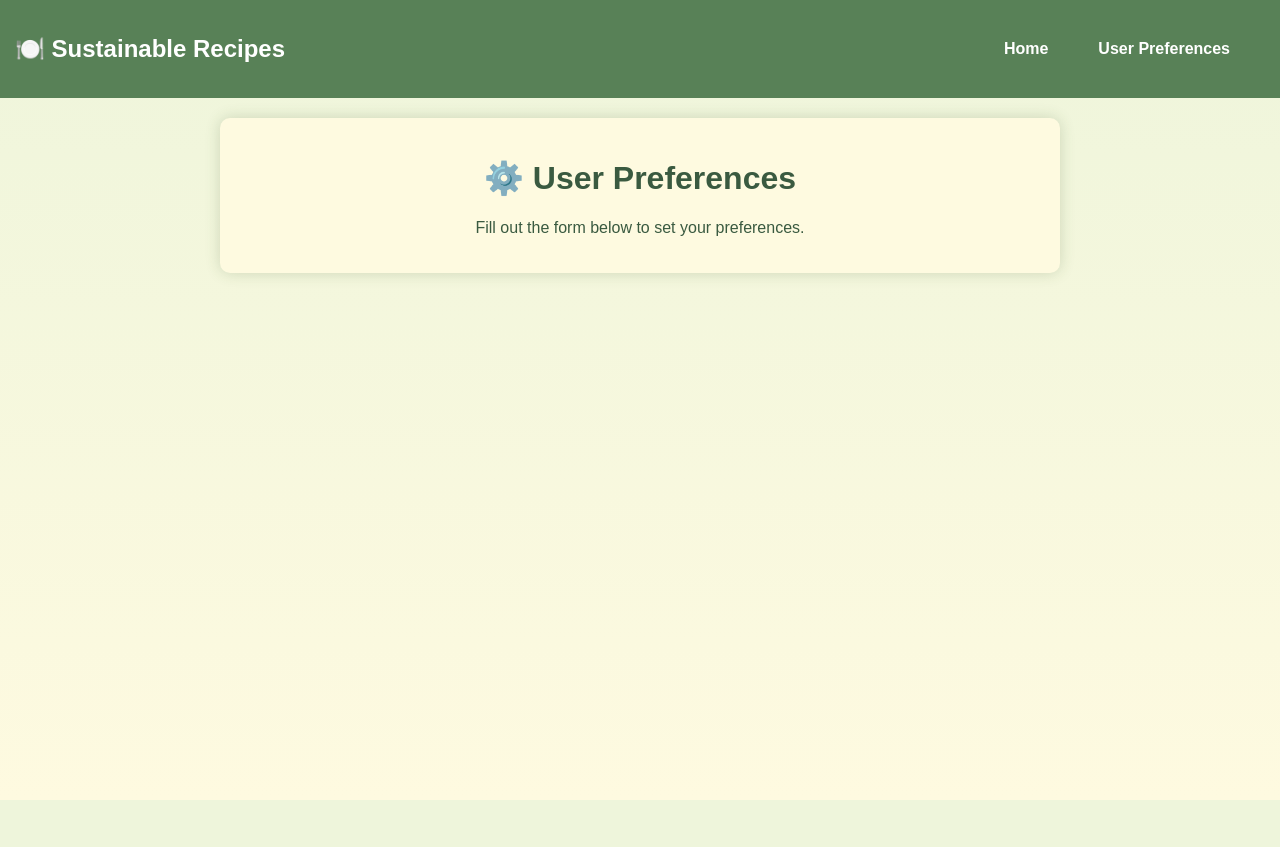
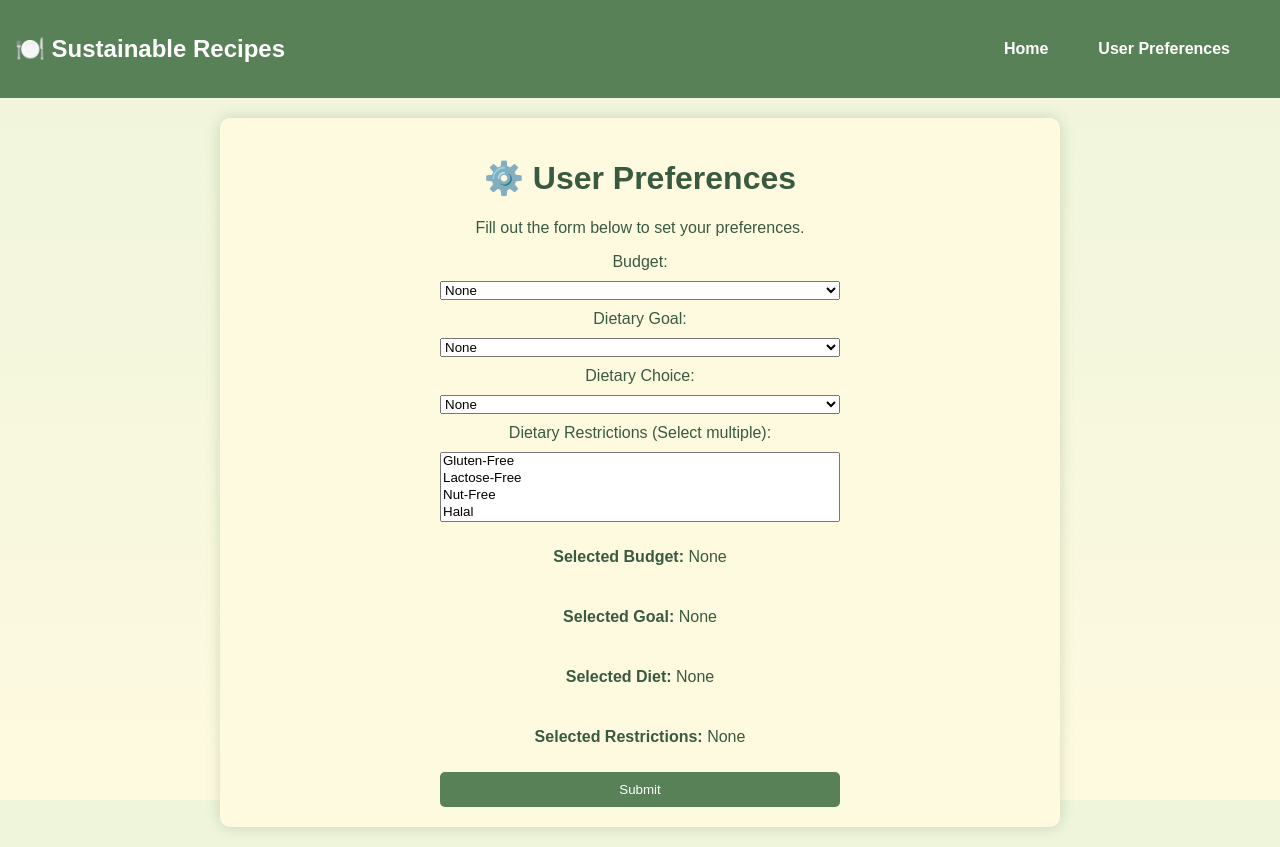
Before and after one commit to calvinlchen/sustainable-recipe-chatbot, a React (Create React App) app in the folder frontend/: page /userpreferences in a window 1280 px wide. Before the commit the page ends 800 px from the top, so only its background shows below. Built offline with nearby package versions, Linux system fonts and the light colour scheme.

Commit message:
Finished user pref frontend

```diff
--- a/frontend/src/pages/UserPref.js
+++ b/frontend/src/pages/UserPref.js
@@ -1,10 +1,69 @@
-import React from "react";
+import React, { useState } from "react";
 
 export default function UserPref() {
-  return (
+const [dietChoice, setDietChoice] = useState("");
+  const [budget, setBudget] = useState("");
+  const [dietRestrictions, setDietRestrictions] = useState([]);
+
+  const handleRestrictionChange = (e) => {
+    const value = Array.from(e.target.selectedOptions, option => option.value);
+    setDietRestrictions(value);
+  };
+
+const [dietGoal, setDietGoal] = useState("");
+
+return (
     <div className="page">
       <h1>⚙️ User Preferences</h1>
       <p>Fill out the form below to set your preferences.</p>
+
+      <form className="form">
+
+      <label>Budget:</label>
+      <select value={budget} onChange={(e) => setBudget(e.target.value)}>
+        <option value="">None</option>
+        <option value="low">Low</option>
+        <option value="medium">Medium</option>
+        <option value="high">High</option>
+      </select>
+
+      <label>Dietary Goal:</label>
+      <select value={dietGoal} onChange={(e) => setDietGoal(e.target.value)}>
+        <option value="">None</option>
+        <option value="Maintain Weight">Maintain Weight</option>
+        <option value="Gain Weight">Gain Weight</option>
+        <option value="Lose Weight">Lose Weight</option>
+      </select>
+
+        {/* Lifestyle Diet Choice (Single Select) */}
+        <label>Dietary Choice:</label>
+        <select value={dietChoice} onChange={(e) => setDietChoice(e.target.value)}>
+          <option value="">None</option>
+          <option value="vegetarian">Vegetarian</option>
+          <option value="vegan">Vegan</option>
+          <option value="pescatarian">Pescatarian</option>
+          <option value="keto">Keto</option>
+          <option value="paleo">Paleo</option>
+        </select>
+
+        {/*Dietary Restrictions (Multi-Select) */}
+        <label>Dietary Restrictions (Select multiple):</label>
+        <select multiple value={dietRestrictions} onChange={handleRestrictionChange}>
+          <option value="gluten-free">Gluten-Free</option>
+          <option value="lactose-free">Lactose-Free</option>
+          <option value="nut-free">Nut-Free</option>
+          <option value="halal">Halal</option>
+          <option value="kosher">Kosher</option>
+        </select>
+
+        {/*Display Selected Choices */}
+         <p><strong>Selected Budget:</strong> {budget || "None"}</p>
+        <p><strong>Selected Goal:</strong> {dietGoal || "None"}</p>
+        <p><strong>Selected Diet:</strong> {dietChoice || "None"}</p>
+        <p><strong>Selected Restrictions:</strong> {dietRestrictions.length ? dietRestrictions.join(", ") : "None"}</p>
+
+        <button type="submit">Submit</button>
+      </form>
     </div>
-  );
+);
 }
```
